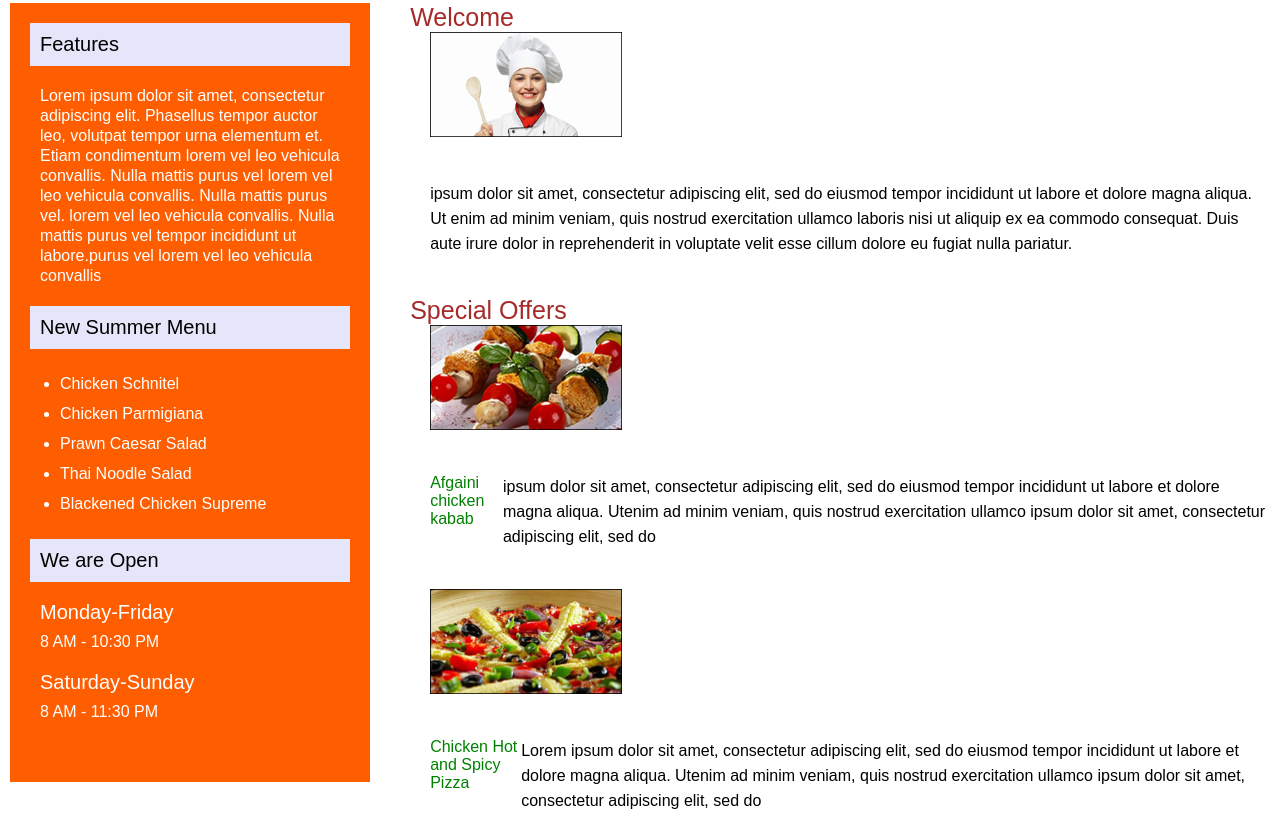
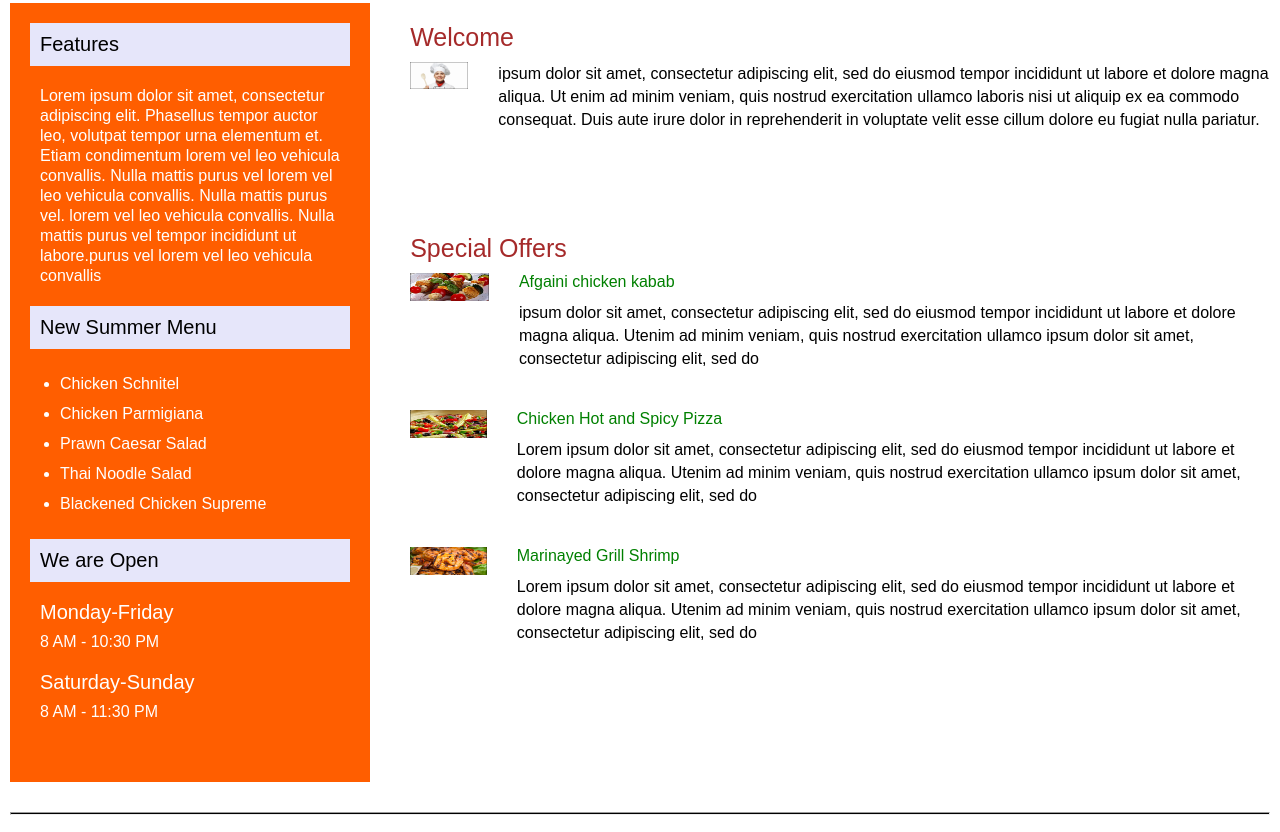
Before and after one commit to PreetijaiswalHUB/Restaurant, a plain HTML site: page restaurant/index.html in a window 1280 px wide. Shown: the part 497-1329 px from the top of the page. Drawn offline with Linux system fonts and the light colour scheme.

Commit message:
Update index.css

```diff
--- a/restaurant/index.css
+++ b/restaurant/index.css
@@ -1,4 +1,3 @@
-
 body{
   margin: 0px;
   font-family: sans-serif;
@@ -35,34 +34,51 @@ body{
 }
 .wrapper{
     display: flex;
-    flex-flow: column;
+    flex-wrap: wrap;
     justify-content: space-between;
     padding: 20px;
 }
 /* DESCRIPTION */
+.total_desc{
+    display: flex;
+    flex-flow: column;
+    flex-grow: 1;
 
+}
+.inside{
+  display: flex;
+  flex-wrap: wrap;
+}
 .desc_main_heading{
   color:brown;
   font-size: 25px ;
-}
-.desc_img{
-  width: 100%;
+  margin-bottom: 10px;
 }
 
+
 .desc{
-  margin: 40px 0px ;
+  margin-top: 10px;
+  margin-bottom: 40px;
 }
 .desc_heading{
   padding: 10px 0px;
   color: green;
 font-weight: 100;
 }
-.welcome{
+.desc_img{
+  display: block;
+  margin-left: auto;
+  margin-right: auto;
+  width: 100%;
+}
+.total_desc_parts{
+  display: flex;
+  flex-flow: column;
  margin: 20px 0px;
 }
 
 .desc_parts{
-  line-height: 25px;
+  line-height: 23px;
 }
 /* SIDEBAR */
 
@@ -107,18 +123,17 @@ ul{
   padding-bottom: 10px;
 }
 
+.footer_content{
+  display: flex;
+  flex-wrap: wrap;
+  justify-content: space-evenly;
+}
 
 .bottom_nav a{
   text-decoration: none;
   color: black;
 }
 
-.copyright{
-  display: flex;
-  flex-flow: column;
-  padding-top: 5px;
-
-}
 .footer li{
   list-style-type: none;
   display: inline;
@@ -169,38 +184,29 @@ hr{
 
   .total_desc{
     width:600px;
-    display: inline-block;
-
 
   }
-  .desc_img{
-    width: 135px;
-    height: 72px;
-    margin: 0px;
+  .inside{
+    flex-flow: row;
   }
 .desc{
     display: flex;
-    flex-flow: row;
-    justify-content: row;
+    flex-flow: column;
+    margin-left: 30px;
+    margin-top: 0px;
   }
 
-  .welcome{
+.desc_img{
+  height: 20%;
+  width: 20%;
+}
 
-    display: flex;
-    flex-flow: row;
-    justify-content: row;
-    margin:20px 0px;
-  }
-.welcome .desc_parts{
-  margin-left: 20px;
-}
+
 
   .desc_heading{
     padding-top: 0px;
   }
-  .inside{
-    padding-left: 20px;
-  }
+
   /* SIDEBAR */
 
   .sidebar{
@@ -216,13 +222,10 @@ hr{
 }
 .footer_content{
   margin-top: 20px;
-  display: flex;
   flex-flow: row;
 }
 .copyright{
-  width:auto;
-  margin-left:0px;
-  flex-flow: row;
+  display: flex;
 }
 .bottom_nav{
   display:flex;
@@ -242,14 +245,7 @@ hr{
       width:350px;
 
     }
-    .total_desc{
-      width:940px;
-      display: block;
-      flex-grow: 1;
-    }
-    .desc_img{
-      width: 192px;
-      height: 105px;
-
+     .total_desc{
+       width:940px;
     }
 }
```
